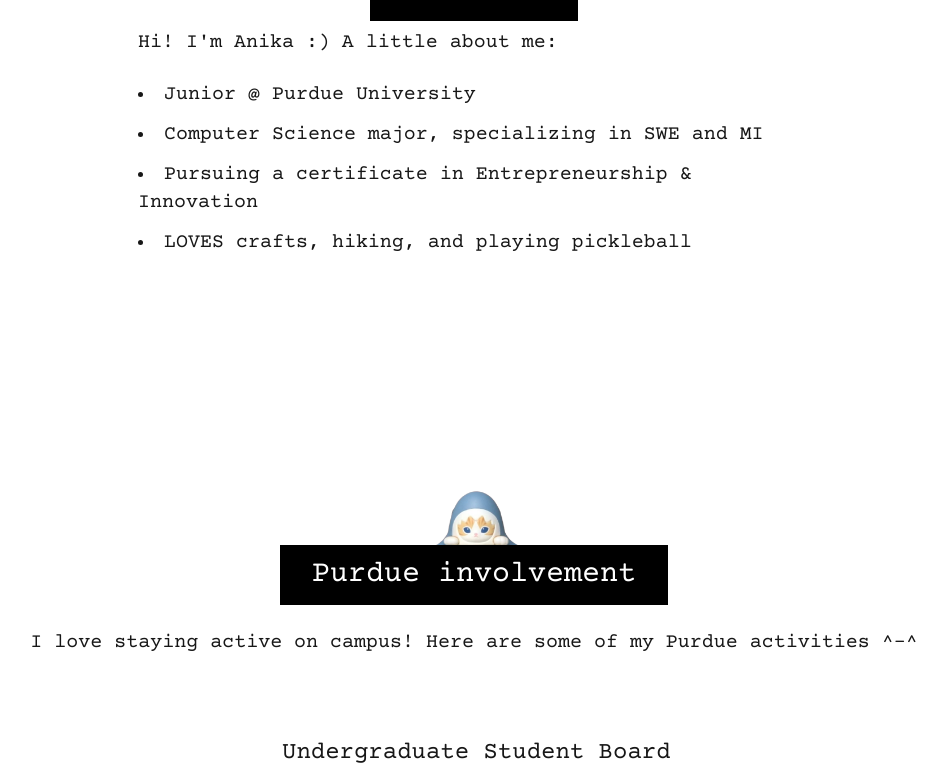
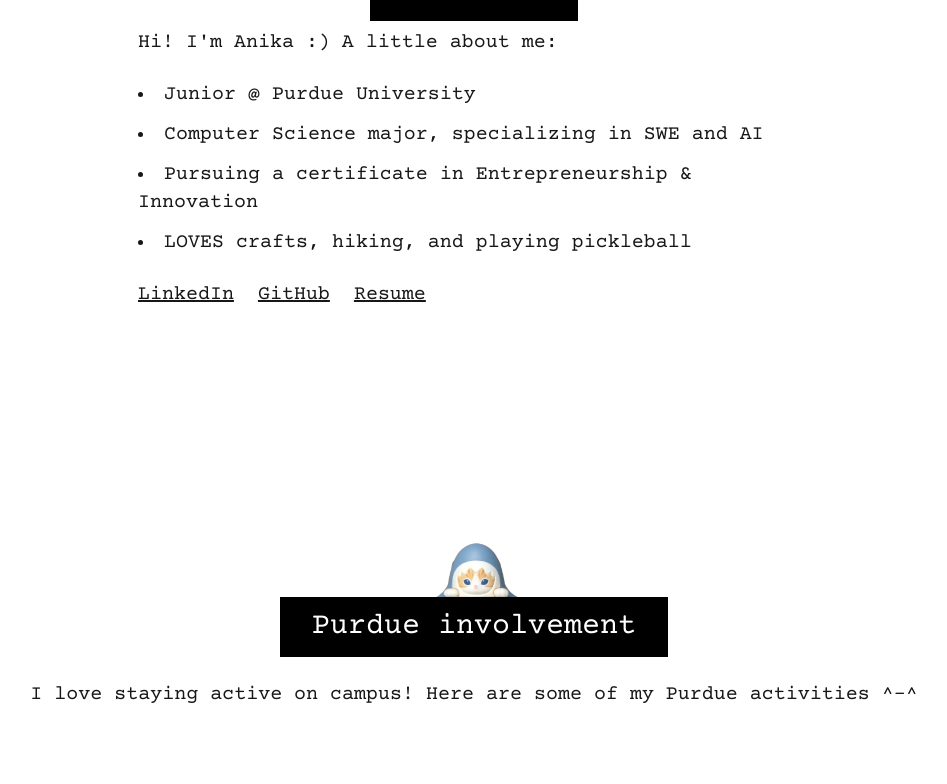
Before and after one commit to anikaact/AnikaThapar, a Next.js app in the folder anikathapar/: page / in a window 1280 px wide. Shown: the part 863-1647 px from the top of the page, without its empty margins (166-1113 px from the left). Built offline with nearby package versions, Linux system fonts and the light colour scheme; grey boxes are pictures that could not be loaded.

Commit message:
added linkedIn, resume, github

```diff
--- a/anikathapar/app/Courses.tsx
+++ b/anikathapar/app/Courses.tsx
@@ -30,7 +30,7 @@
 {
     label: "Fall 2024",
     courses: [
-      { code: "CS 180", name: ["Object Oriented", "Programming"] },
+      { code: "CS 180", name: ["Object-Oriented", "Programming"] },
       { code: "MA 261", name: ["Multivariate", "Calculus"] },
       { code: "ENTR 200", name: ["Entrepreneurship", "& Innovation"] },
       { code: "TDM 101", name: ["The Data", "Mine"] },
--- a/anikathapar/app/page.tsx
+++ b/anikathapar/app/page.tsx
@@ -50,10 +50,15 @@
               <p className="mb-6 text-xl">Hi! I'm Anika :) A little about me:</p>
               <ul className="list-disc list-inside space-y-3 text-xl">
                 <li>Junior @ Purdue University</li>
-                <li>Computer Science major, specializing in SWE and MI</li>
+                <li>Computer Science major, specializing in SWE and AI</li>
                 <li>Pursuing a certificate in Entrepreneurship & Innovation</li>
                 <li>LOVES crafts, hiking, and playing pickleball</li>
               </ul>
+              <div className="flex gap-6 mt-6 text-xl">
+                <a href="https://www.linkedin.com/in/anika-thapar/" target="_blank" rel="noopener noreferrer" className="underline hover:opacity-70">LinkedIn</a>
+                <a href="https://github.com/anikaact" target="_blank" rel="noopener noreferrer" className="underline hover:opacity-70">GitHub</a>
+                <a href="/Anika_Thapar_Resume.pdf" target="_blank" rel="noopener noreferrer" className="underline hover:opacity-70">Resume</a>
+              </div>
             </div>
           </div>
         </div>
```
Also changed, not shown: 1 other file (tests, documents, lock files or other folders).
